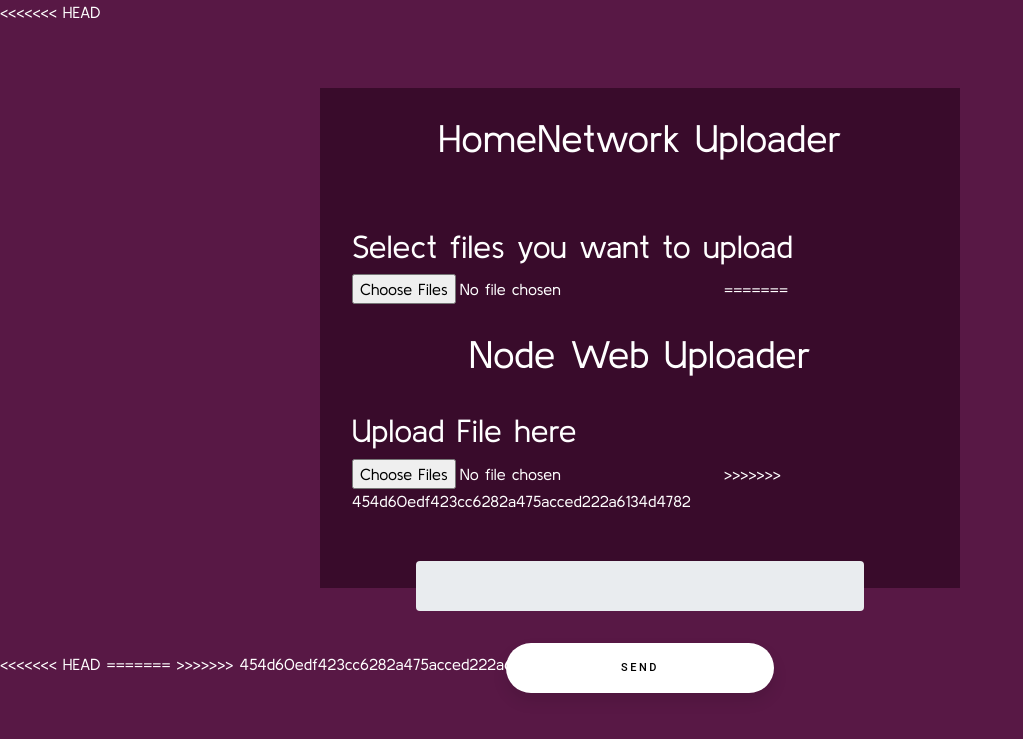
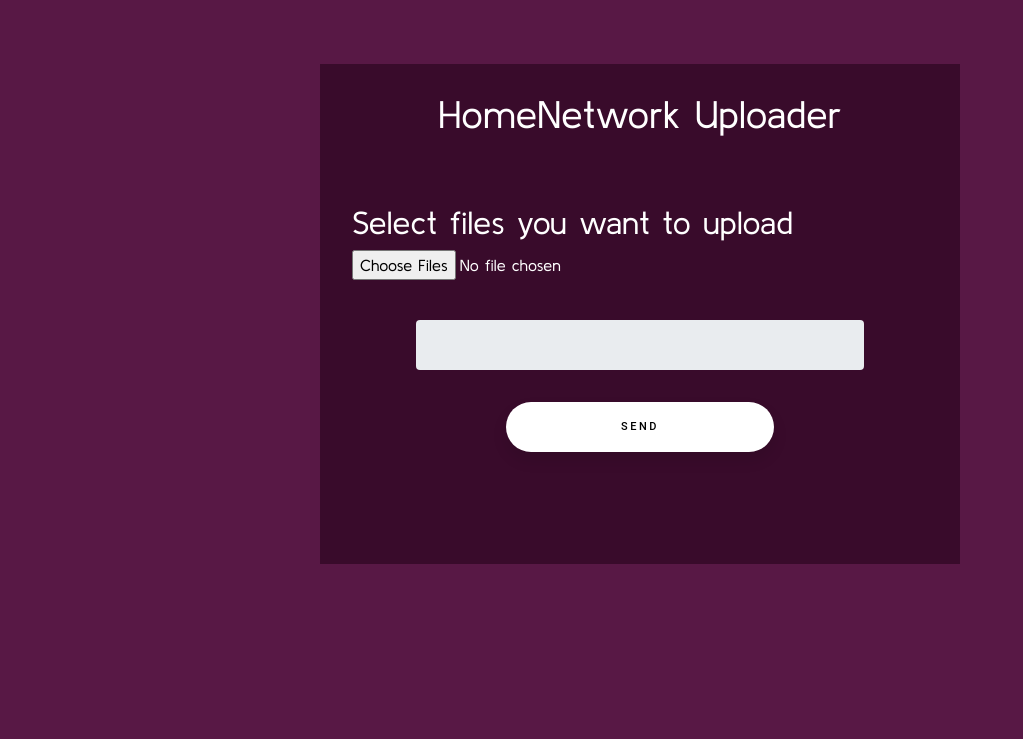
Before and after one commit to kamilkub/node-webuploader, a website: page views/index.html in a window 1280 px wide. Shown: the whole page, without its empty margins (0-1023 px from the left). Drawn offline with nearby package versions, Linux system fonts and the light colour scheme; files that its build step writes are made by us from their sources; files whose address does not match are found by name.

Commit message:
fixed some bugs

```diff
--- a/views/index.html
+++ b/views/index.html
@@ -1,5 +1,4 @@
 <html>
-<<<<<<< HEAD
 
 <head>
     <meta charset="utf-8">
@@ -20,19 +19,8 @@
                 <h2>Select files you want to upload</h2>
                 <label for="filePart">
             <input type="file" id="filePart" multiple required>
-=======
-    <head>
-  <meta charset="utf-8">
-  <title>Domowy Serwer Plików</title>
-  <link rel="stylesheet" href="css/style.css">
-    </head>
-    <body>
-  <h1>Node Web Uploader</h1>
-  <h2>Upload File here</h2>
 
-          <label for="filePart">
-            <input type="file" name="files" id="filePart" multiple required>
->>>>>>> 454d60edf423cc6282a475acced222a6134d4782
+
         </label>
             </section>
 
@@ -50,9 +38,4 @@
     <script src="js/progress.js"></script>
 </body>
 
-<<<<<<< HEAD
 </html>
-=======
-    </body>
-</html>
->>>>>>> 454d60edf423cc6282a475acced222a6134d4782
```
